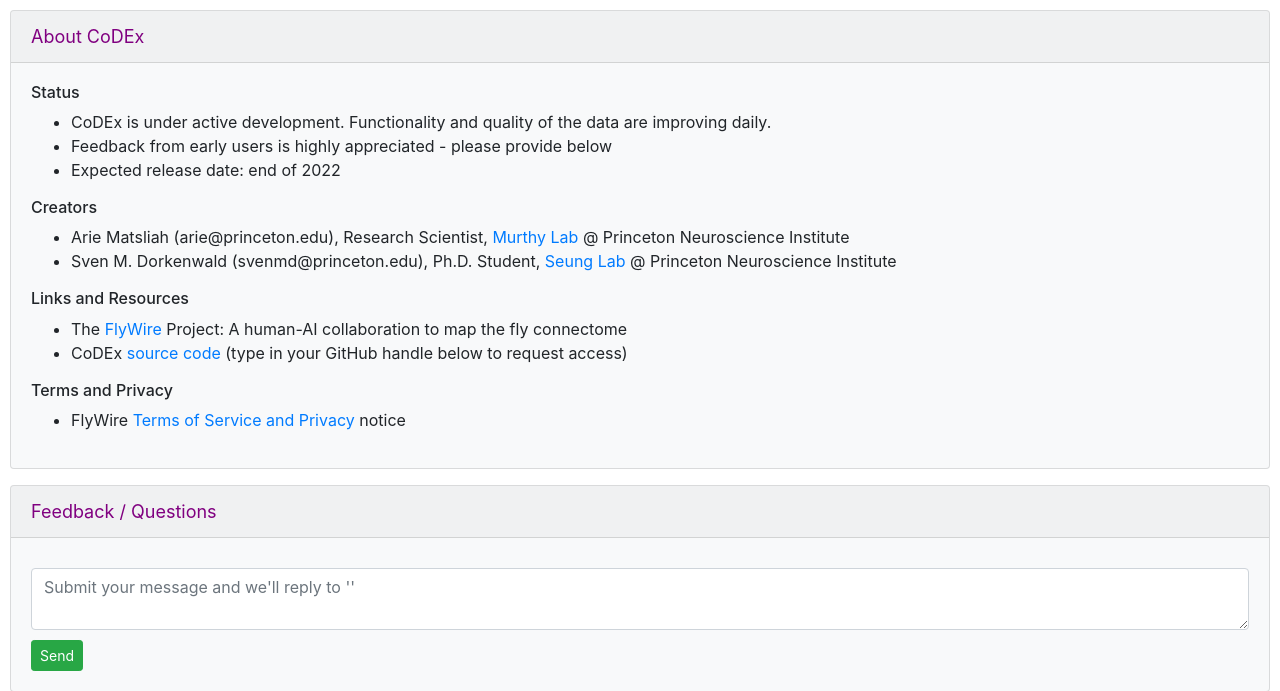
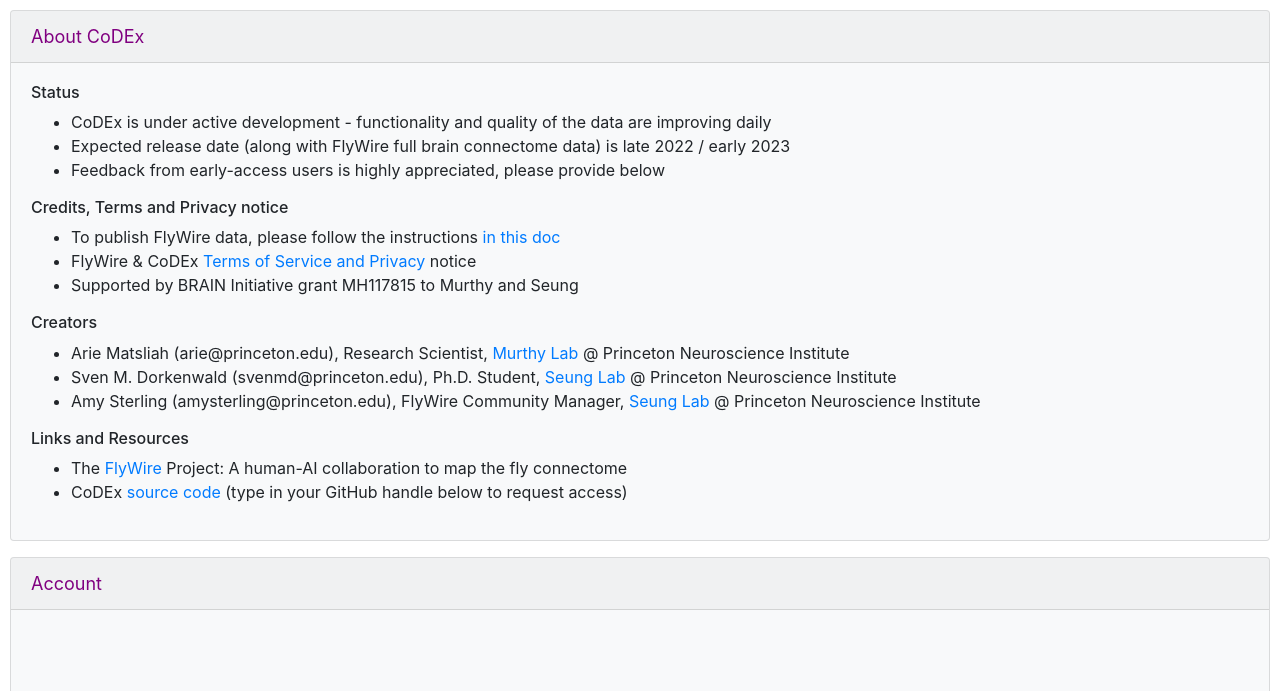
Before and after one commit to murthylab/codex, a Flask app: template src/templates/about.html in a window 1280 px wide. Shown: the part 56-747 px from the top of the page. Run offline with Flask 2, Linux system fonts and the light colour scheme; the template is opened without the code that fills it, so the values that code supplies are empty; parts of the project's set-up code (start-up, migrations or seed data) failed here and were passed over; some libraries are stand-ins or nearby versions.

Commit message:
About page

```diff
--- a/src/templates/about.html
+++ b/src/templates/about.html
@@ -12,41 +12,27 @@
       <div class="card-body">
         <h6>Status</h6>
         <ul>
-            <li>CoDEx is under active development. Functionality and quality of the data are improving daily.</li>
-            <li>Feedback from early users is highly appreciated - please provide below</li>
-            <li>Expected release date: end of 2022</li>
+            <li>CoDEx is under active development - functionality and quality of the data are improving daily</li>
+            <li>Expected release date (along with FlyWire full brain connectome data) is late 2022 / early 2023</li>
+            <li>Feedback from early-access users is highly appreciated, please provide below</li>
+        </ul>
+        <h6>Credits, Terms and Privacy notice</h6>
+        <ul>
+            <li>To publish FlyWire data, please follow the instructions <a href="https://docs.google.com/document/d/1bUkOB-5JnT3u__JDvAoVDHJ3zr5NXQtV_63yx2w6Tcc/">in this doc</a></li>
+            <li>FlyWire & CoDEx <a href="https://flywire.ai/tos.html">Terms of Service and Privacy</a> notice</li>
+            <li>Supported by BRAIN Initiative grant MH117815 to Murthy and Seung</li>
         </ul>
         <h6>Creators</h6>
         <ul>
             <li>Arie Matsliah (arie@princeton.edu), Research Scientist, <a href="https://murthylab.princeton.edu/" target="_blank">Murthy Lab</a> @ Princeton Neuroscience Institute
-            <li>Sven M. Dorkenwald  (svenmd@princeton.edu), Ph.D. Student, <a href="https://seunglab.org/" target="_blank">Seung Lab</a> @ Princeton Neuroscience Institute
+            <li>Sven M. Dorkenwald (svenmd@princeton.edu), Ph.D. Student, <a href="https://seunglab.org/" target="_blank">Seung Lab</a> @ Princeton Neuroscience Institute
+            <li>Amy Sterling (amysterling@princeton.edu), FlyWire Community Manager, <a href="https://seunglab.org/" target="_blank">Seung Lab</a> @ Princeton Neuroscience Institute
         </ul>
         <h6>Links and Resources</h6>
         <ul>
             <li>The <a href="https://flywire.ai" target="_blank">FlyWire</a> Project: A human-AI collaboration to map the fly connectome</li>
             <li>CoDEx <a href="https://github.com/murthylab/code" target="_blank">source code</a> (type in your GitHub handle below to request access)</li>
         </ul>
-        <h6>Terms and Privacy</h6>
-        <ul>
-            <li>FlyWire <a href="https://flywire.ai/tos.html">Terms of Service and Privacy</a> notice</li>
-        </ul>
-      </div>
-    </div>
-    <div class="card bg-light mb-3" style="margin: 10px;">
-      <div class="card-header" style="color: purple; font-size: 18px;">
-          Feedback / Questions
-      </div>
-      <div class="card-body">
-          <form style="margin-top: 10px;">
-                {% if message_sent %}
-              <div class="toast-body" style="color: gray;">
-                Message sent
-              </div>
-                {% else %}
-              <textarea class="form-control" id="user_message" rows="2" minlength="5" name="user_message" placeholder="Submit your message and we'll reply to '{{user_email}}'"></textarea>
-              <button type="submit" style="margin-top: 10px;" class="btn btn-success btn-sm" formmethod="post">Send</button>
-                {% endif %}
-          </form>
       </div>
     </div>
     <div class="card bg-light mb-3" style="margin: 10px;">
@@ -77,5 +63,22 @@
         </ul>
       </div>
     </div>
+    <div class="card bg-light mb-3" style="margin: 10px;">
+      <div class="card-header" style="color: purple; font-size: 18px;">
+          Feedback / Questions
+      </div>
+      <div class="card-body">
+          <form style="margin-top: 10px;">
+                {% if message_sent %}
+              <div class="toast-body" style="color: gray;">
+                Message sent
+              </div>
+                {% else %}
+              <textarea class="form-control" id="user_message" rows="2" minlength="5" name="user_message" placeholder="Submit your message and we'll reply to '{{user_email}}'"></textarea>
+              <button type="submit" style="margin-top: 10px;" class="btn btn-success btn-sm" formmethod="post">Send</button>
+                {% endif %}
+          </form>
+      </div>
+    </div>
 
 {% endblock content %}
```
